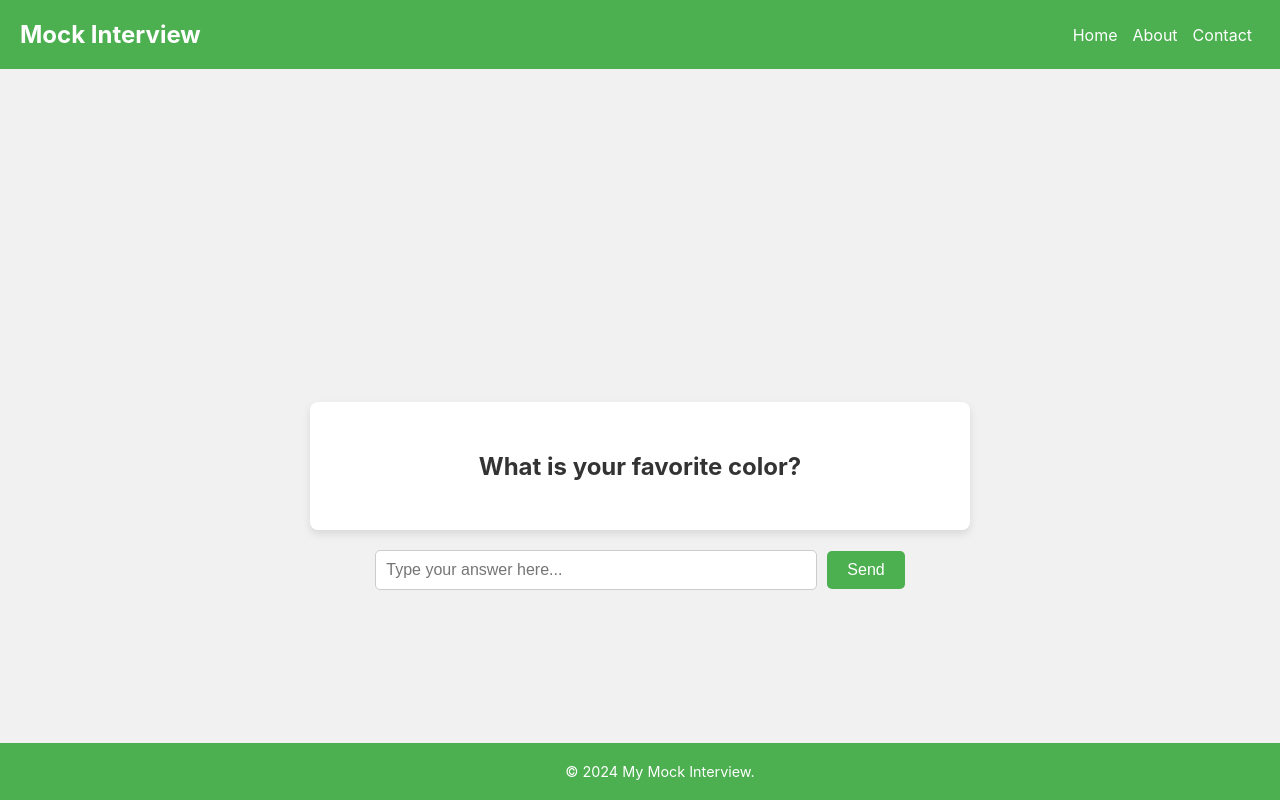
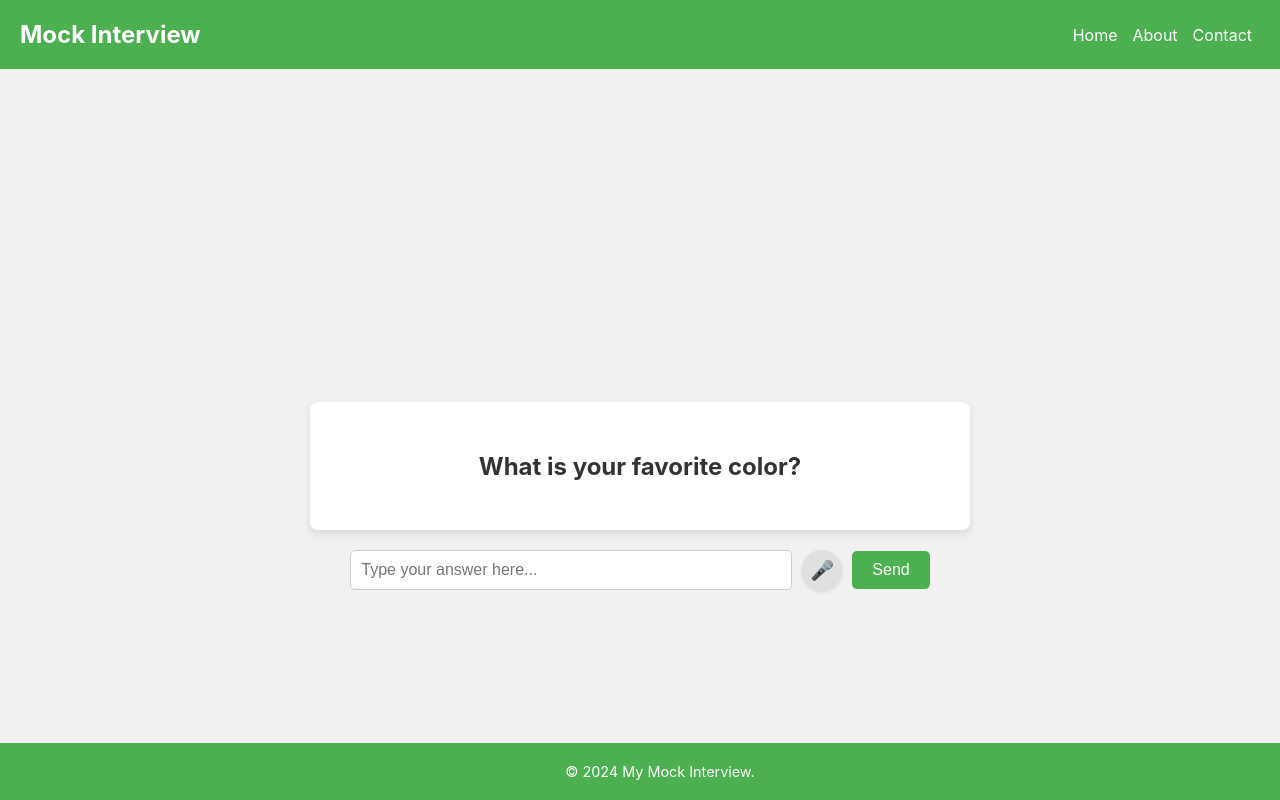
Before and after one commit to sanbec234/mock-interview, a React (Create React App) app: page / in a window 1280 px wide. Built offline with nearby package versions, Linux system fonts and the light colour scheme.

Commit message:
record functionality added

```diff
--- a/src/home-page/HomePage.tsx
+++ b/src/home-page/HomePage.tsx
@@ -1,27 +1,74 @@
-import React, { useState } from 'react';
+import React, { useState, useRef } from 'react';
 import Header from '../components/Header/Header.tsx';
 import Footer from '../components/Footer/Footer.tsx';
 import './../home-page/homepage.css'; // Import the global styles for App
 
 const HomePage: React.FC = () => {
-  const [answer, setAnswer] = useState<string>('');  // State for the answer text
-  const [question, setQuestion] = useState<string>('What is your favorite color?');  // State for the question
+  const [answer, setAnswer] = useState<string>(''); // State for the answer text
+  const [question, setQuestion] = useState<string>('What is your favorite color?'); // State for the question
+  const [isListening, setIsListening] = useState<boolean>(false); // State to track if the mic is active
+  const recognitionRef = useRef<any>(null); // Ref to store the SpeechRecognition instance
 
-  // Handle the text change in the answer textbox
-  const handleAnswerChange = (e: React.ChangeEvent<HTMLInputElement>) => {
-    setAnswer(e.target.value);
+  // Initialize SpeechRecognition only once
+  if (!recognitionRef.current && 'webkitSpeechRecognition' in window) {
+    const SpeechRecognition = (window as any).webkitSpeechRecognition;
+    const recognition = new SpeechRecognition();
+
+    recognition.lang = 'en-US';
+    recognition.interimResults = false;
+    recognition.continuous = true; // Allow continuous speech
+
+    recognition.onstart = () => {
+      console.log('Speech recognition started.');
+      setIsListening(true);
+    };
+
+    recognition.onend = () => {
+      console.log('Speech recognition ended.');
+      setIsListening(false);
+    };
+
+    recognition.onresult = (event: SpeechRecognitionEvent) => {
+      const transcript = Array.from(event.results)
+        .map((result) => result[0].transcript)
+        .join(' ');
+      console.log('Recognized speech:', transcript); // Log the speech to the console
+      setAnswer((prevAnswer) => prevAnswer + ' ' + transcript); // Append the recognized speech to existing text
+    };
+
+    recognition.onerror = (event) => {
+      console.error('Speech recognition error:', event.error);
+      setIsListening(false);
+    };
+
+    recognitionRef.current = recognition; // Store the instance
+  }
+
+  const handleMicClick = () => {
+    if (!recognitionRef.current) {
+      alert('Speech recognition is not supported in this browser.');
+      return;
+    }
+
+    if (isListening) {
+      recognitionRef.current.stop(); // Stop recognition if already listening
+    } else {
+      recognitionRef.current.start(); // Start recognition if not listening
+    }
   };
 
-  // Handle the "Send" button click
+  const handleAnswerChange = (e: React.ChangeEvent<HTMLInputElement>) => {
+    setAnswer(e.target.value); // Allow manual editing of the text box
+  };
+
   const handleSend = () => {
     alert(`Answer sent: ${answer}`);
-    // You can replace the alert with any function to handle sending the answer
   };
 
   return (
     <div className="App">
       <Header />
-      <div className='main-content'>
+      <div className="main-content">
         <div className="question-window">
           <h2>{question}</h2>
         </div>
@@ -33,7 +80,16 @@ const HomePage: React.FC = () => {
             className="answer-textbox"
             placeholder="Type your answer here..."
           />
-          <button onClick={handleSend} className="send-button">Send</button>
+          <button
+            className={`mic-button ${isListening ? 'active' : ''}`} // Add 'active' class while listening
+            title={isListening ? 'Click to stop recording' : 'Click to start recording'}
+            onClick={handleMicClick}
+          >
+            🎤
+          </button>
+          <button onClick={handleSend} className="send-button">
+            Send
+          </button>
         </div>
       </div>
       <Footer />
--- a/src/home-page/homepage.css
+++ b/src/home-page/homepage.css
@@ -95,3 +95,29 @@ body, html {
     text-align: center;
     font-size: 1rem;
   }
+
+  .mic-button {
+    background-color: #e0e0e0;
+    border: none;
+    border-radius: 50%;
+    width: 40px;
+    height: 40px;
+    font-size: 1.2rem;
+    display: flex;
+    justify-content: center;
+    align-items: center;
+    margin-right: 10px;
+    cursor: pointer;
+    box-shadow: 0 2px 4px rgba(0, 0, 0, 0.1);
+    transition: background-color 0.3s ease, transform 0.2s ease;
+  }
+
+  .mic-button:hover {
+    background-color: #d0d0d0;
+    transform: scale(1.1);
+  }
+
+  .mic-button.active {
+    background-color: red; /* Change to red when recording */
+    color: white; /* Change text color to white */
+  }
```
Also changed, not shown: src/components/Footer/Footer.tsx (line endings or trailing spaces).
